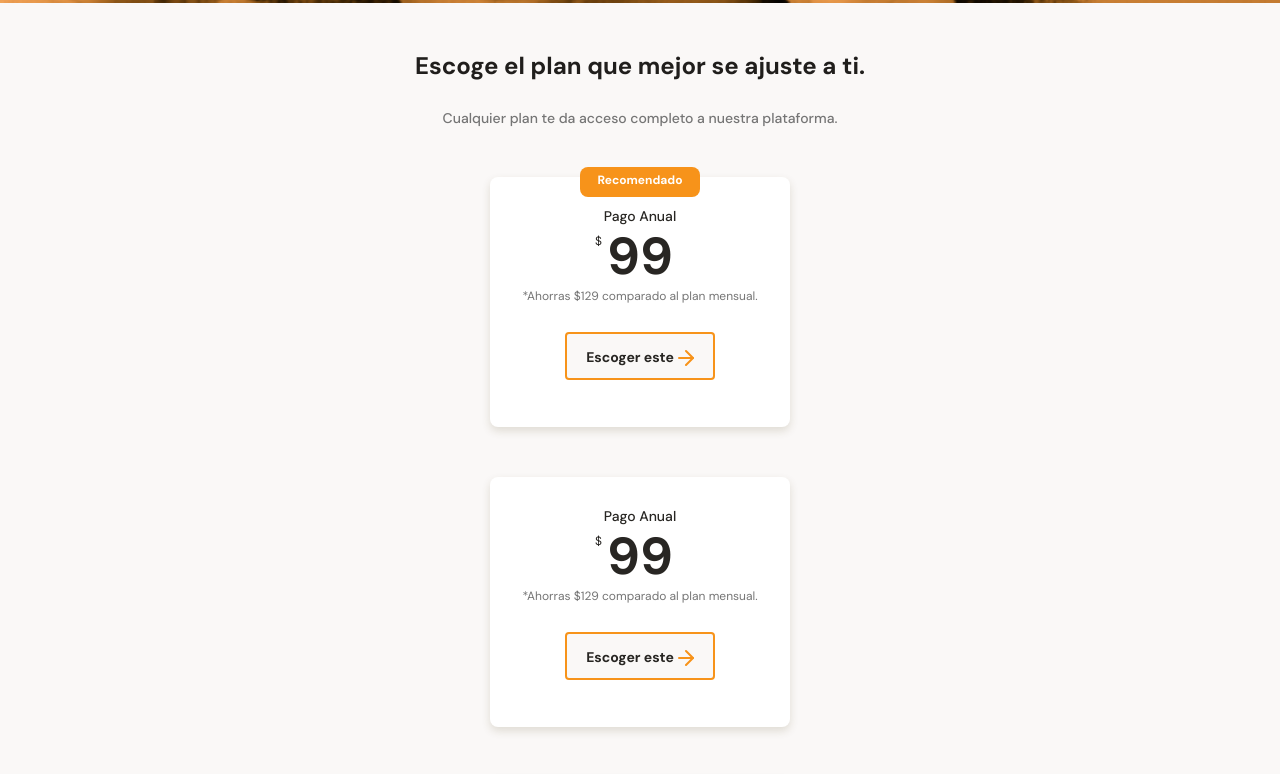
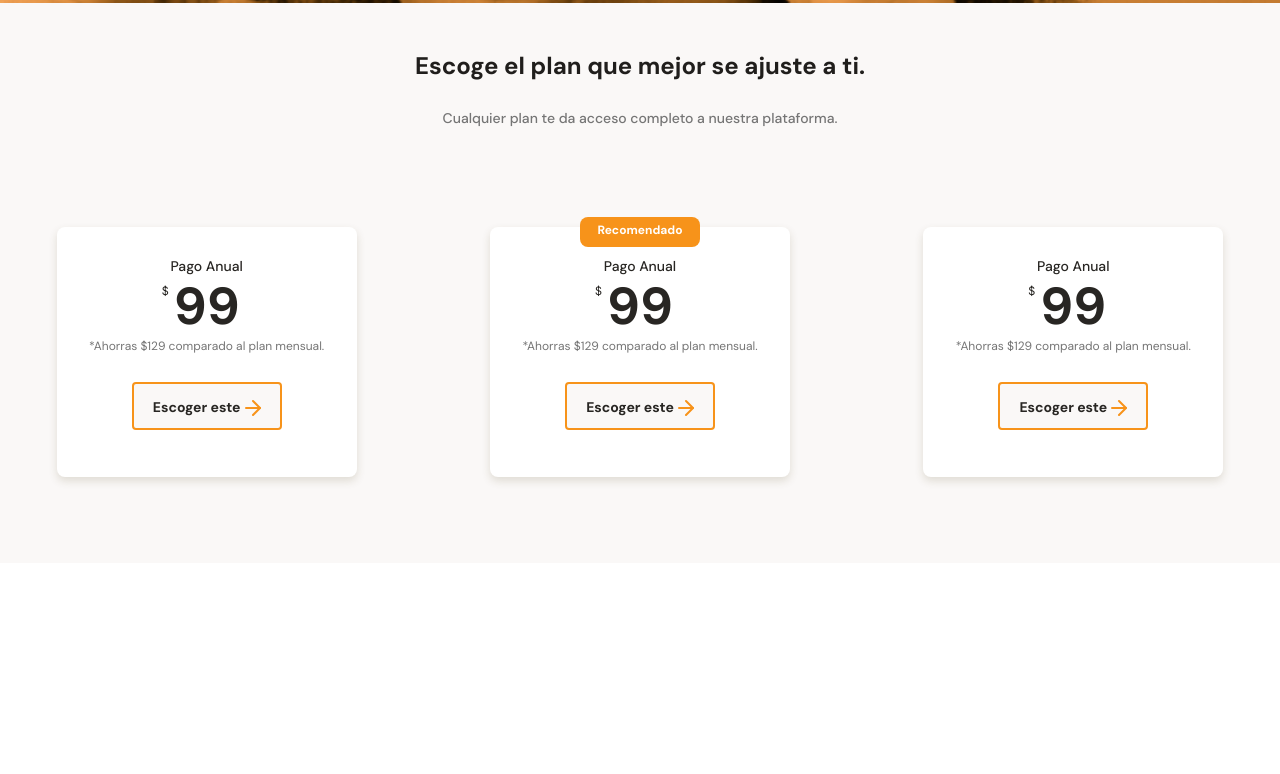
Before and after one commit to Genesis203/Bata_Bit, a plain HTML site: page index.html in a window 1280 px wide. Shown: the part 2747-3521 px from the top of the page. After the commit the page ends 3310 px from the top, so only its background shows below. Drawn offline with Linux system fonts and the light colour scheme.

Commit message:
Creación del slider con css, clase 27

```diff
--- a/index.html
+++ b/index.html
@@ -121,8 +121,8 @@
                 <p>Cualquier plan te da acceso completo a nuestra plataforma.</p>
             </div>
             <section class="plans-container--slider">
+
                 <article class="plans-container--card">
-                    <p class="recomendado">Recomendado</p>
                     <div class="plan-info-container">
                         <h3 class="plan-card--title">Pago Anual</h3>
                         <p class="plan-card--price"><span>$</span> 99</p>
@@ -132,6 +132,7 @@
                 </article>
 
                 <article class="plans-container--card">
+                    <p class="recomendado">Recomendado</p>
                     <div class="plan-info-container">
                         <h3 class="plan-card--title">Pago Anual</h3>
                         <p class="plan-card--price"><span>$</span> 99</p>
--- a/styles.css
+++ b/styles.css
@@ -425,6 +425,7 @@ main{
 
 .plans-container--card{
     position: relative;
+    scroll-snap-align: center;
     width: 70%;
     min-width: 230px;
     max-width: 300px;
@@ -434,6 +435,25 @@ main{
     border-radius: 8px;
     background-color: var(--just-white);
     box-shadow: 0px 4px 8px rgba(89, 73, 30, 0.16);
+}
+
+.plans-container--slider{
+    display: flex;
+    gap: 20px;
+    height: 316px;
+    overflow-x: scroll;
+    overscroll-behavior-x: contain;
+    scroll-snap-type: x proximity;
+}
+
+.plans-container--slider::-webkit-scrollbar-thumb{
+    background: var(--bitcoin-orange);
+    border-radius: 4px;
+}
+
+.plans-container--slider::-webkit-scrollbar-track{
+    background: var(--soft-orange);
+    border-radius: 4px;
 }
 
 .plans-container--card .recomendado{
@@ -501,5 +521,4 @@ main{
     height: 20px;
     background-image: url('./assets/icons/arrow-right.svg');
     vertical-align: text-bottom;
-
 }
```
